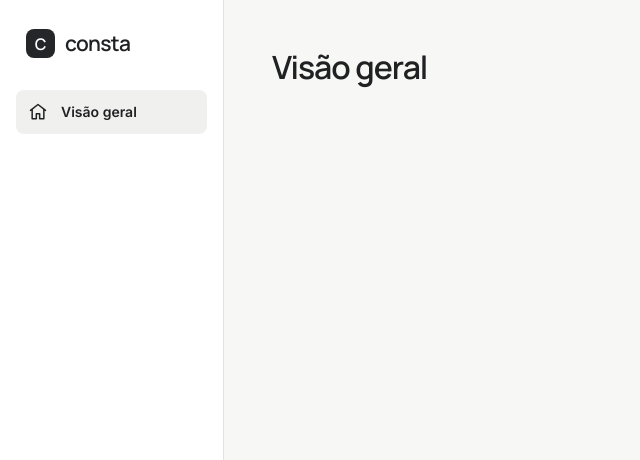
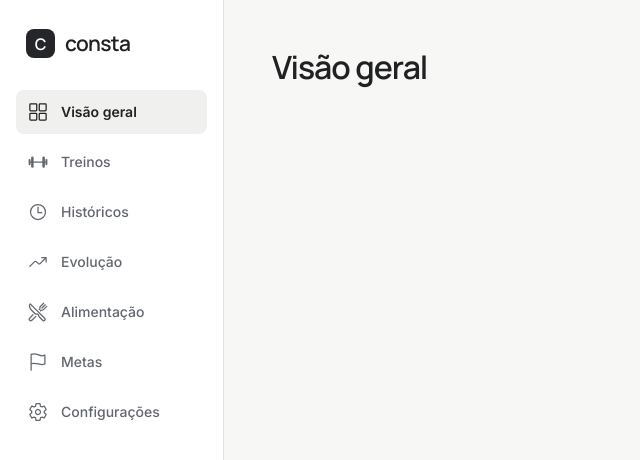
Before and after one commit to Gpeder/projeto_01, a React (Vite) app in the folder apps/web/: page / in a window 1280 px wide. Shown: the top 460 px of the page, without its empty margins (0-640 px from the left). Built offline with nearby package versions, Linux system fonts and the light colour scheme.

Commit message:
adição de itens na sidebar

```diff
--- a/apps/web/package.json
+++ b/apps/web/package.json
@@ -11,6 +11,7 @@
     "preview": "vite preview"
   },
   "dependencies": {
+    "ionicons": "^8.1.0",
     "react": "^19.2.8",
     "react-dom": "^19.2.8",
     "react-router": "^8.4.0"
--- a/apps/web/src/components/layout/Sidebar.tsx
+++ b/apps/web/src/components/layout/Sidebar.tsx
@@ -1,4 +1,35 @@
+import { createElement } from 'react'
 import { NavLink } from 'react-router'
+import { defineCustomElement } from 'ionicons/components/ion-icon.js'
+import {
+  barbellOutline,
+  flagOutline,
+  gridOutline,
+  restaurantOutline,
+  settingsOutline,
+  timeOutline,
+  trendingUpOutline,
+} from 'ionicons/icons'
+
+defineCustomElement()
+
+type MenuItem = {
+  label: string
+  icon: string
+  to?: string
+}
+
+const menuItems: MenuItem[] = [
+  { label: 'Visão geral', icon: gridOutline, to: '/' },
+  { label: 'Treinos', icon: barbellOutline },
+  { label: 'Históricos', icon: timeOutline },
+  { label: 'Evolução', icon: trendingUpOutline },
+  { label: 'Alimentação', icon: restaurantOutline },
+  { label: 'Metas', icon: flagOutline },
+  { label: 'Configurações', icon: settingsOutline },
+]
+
+const menuItemClassName = 'flex min-h-11 items-center gap-[0.8125rem] rounded-lg px-3 py-2 text-left text-sm font-medium text-muted'
 
 type SidebarProps = {
   onNavigate?: () => void
@@ -7,36 +38,44 @@ type SidebarProps = {
 export default function Sidebar({ onNavigate }: SidebarProps) {
   return (
     <>
-      <p className="flex items-center gap-2.5 px-2.5 pb-[1.875rem] font-heading font-semibold">
+      <p className="flex items-center gap-2.5 px-2.5 pb-7.5 font-heading font-semibold">
         <span
           aria-hidden="true"
-          className="grid size-[1.8125rem] shrink-0 place-items-center rounded-lg bg-primary text-on-primary"
+          className="grid size-7.25 shrink-0 place-items-center rounded-lg bg-primary text-on-primary"
         >
           C
         </span>
         <span className="text-[1.3125rem] tracking-[-0.04375rem]">consta</span>
       </p>
-      <nav aria-label="Principal">
-        <NavLink
-          to="/"
-          end
-          onClick={onNavigate}
-          className="flex min-h-11 items-center gap-[0.8125rem] rounded-lg px-3 py-2 text-sm font-medium text-muted transition-[background-color,color,opacity] duration-(--duration-fast) ease-standard hover:bg-surface-muted hover:text-foreground active:opacity-80 aria-[current=page]:bg-surface-muted aria-[current=page]:font-semibold aria-[current=page]:text-foreground motion-reduce:transition-none"
-        >
-          <svg
-            aria-hidden="true"
-            className="size-5 shrink-0"
-            viewBox="0 0 24 24"
-            fill="none"
-            stroke="currentColor"
-            strokeWidth="1.8"
-            strokeLinecap="round"
-            strokeLinejoin="round"
-          >
-            <path d="m3 10 9-7 9 7M5 9v11h5v-6h4v6h5V9" />
-          </svg>
-          <span>Visão geral</span>
-        </NavLink>
+      <nav aria-label="Principal" className="flex flex-col gap-1.5">
+        {menuItems.map(({ label, icon, to }) => {
+          const content = (
+            <>
+              {createElement('ion-icon', {
+                icon,
+                class: 'size-5 shrink-0',
+                'aria-hidden': 'true',
+              })}
+              <span>{label}</span>
+            </>
+          )
+
+          return to ? (
+            <NavLink
+              key={label}
+              to={to}
+              end
+              onClick={onNavigate}
+              className={`${menuItemClassName} transition-[background-color,color,opacity] duration-(--duration-fast) ease-standard hover:bg-surface-muted hover:text-foreground active:opacity-80 aria-[current=page]:bg-surface-muted aria-[current=page]:font-semibold aria-[current=page]:text-foreground motion-reduce:transition-none`}
+            >
+              {content}
+            </NavLink>
+          ) : (
+            <button key={label} type="button" disabled className={`${menuItemClassName} cursor-default`}>
+              {content}
+            </button>
+          )
+        })}
       </nav>
     </>
   )
```
Also changed, not shown: 1 other file (tests, documents, lock files or other folders).
